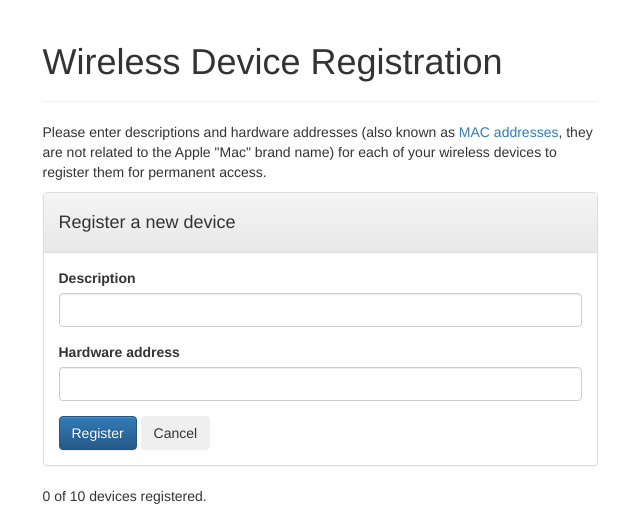
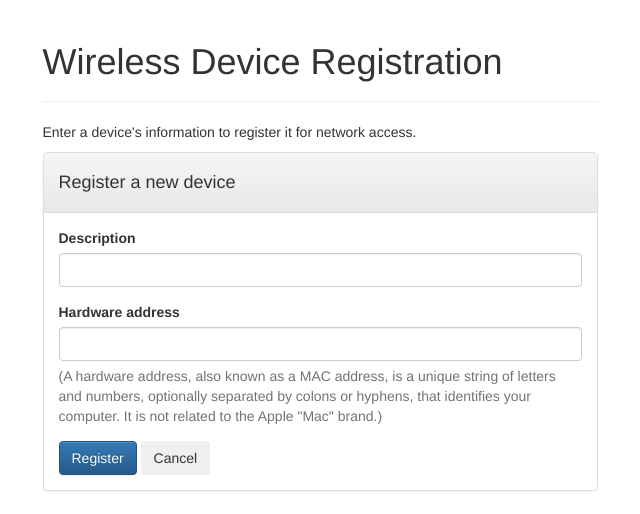
Before and after one commit to zeeman/arim, a Python web app: template arim/templates/device_list.html in a window 1280 px wide. Shown: the part 18-532 px from the top of the page, without its empty margins (320-960 px from the left). Run offline with Jinja, Linux system fonts and the light colour scheme; the template is opened without the code that fills it, so the values that code supplies are empty; some libraries are stand-ins or nearby versions.

Commit message:
Change some words and punctuation; move help text

```diff
--- a/arim/templates/device_list.html
+++ b/arim/templates/device_list.html
@@ -54,7 +54,7 @@
                 <div class="page-header">
                     <h1>Wireless Device Registration</h1>
                 </div>
-                <p>Please enter descriptions and hardware addresses (also known as <a href="http://en.wikipedia.org/wiki/MAC_address">MAC addresses</a>, they are not related to the Apple "Mac" brand name) for each of your wireless devices to register them for permanent access.</p>
+                <p>Enter a device's information to register it for network access.</p>
                 <div class="panel panel-default">
                     <div class="panel-heading">
                         <h4 id="form-title">Register a new device</h4>
@@ -75,6 +75,7 @@
                             <div class="form-group">
                                 <label for="mac">Hardware address</label>
                                 <input class="form-control" type="text" name="mac" id="mac" {% if full %}disabled{% endif %}>
+                                <p class="help-block">(A hardware address, also known as a MAC address, is a unique string of letters and numbers, optionally separated by colons or hyphens, that identifies your computer. It is not related to the Apple "Mac" brand.)</p>
                             </div>
                             <button type="submit" class="btn btn-primary" {% if full %}disabled {% endif %}>Register</button>
                             {% if mac_address %}
--- a/arim/templates/terms.html
+++ b/arim/templates/terms.html
@@ -22,7 +22,7 @@
         <form method="post">
             <div class="form-group">
                 <input name="agree1" id="agree1" type="checkbox"/>
-                I have read, and understand the above policy.
+                I have read and understand the above policy.
             </div>
             <div class="form-group">
                 <input name="agree2" id="agree2" type="checkbox"/>
```
